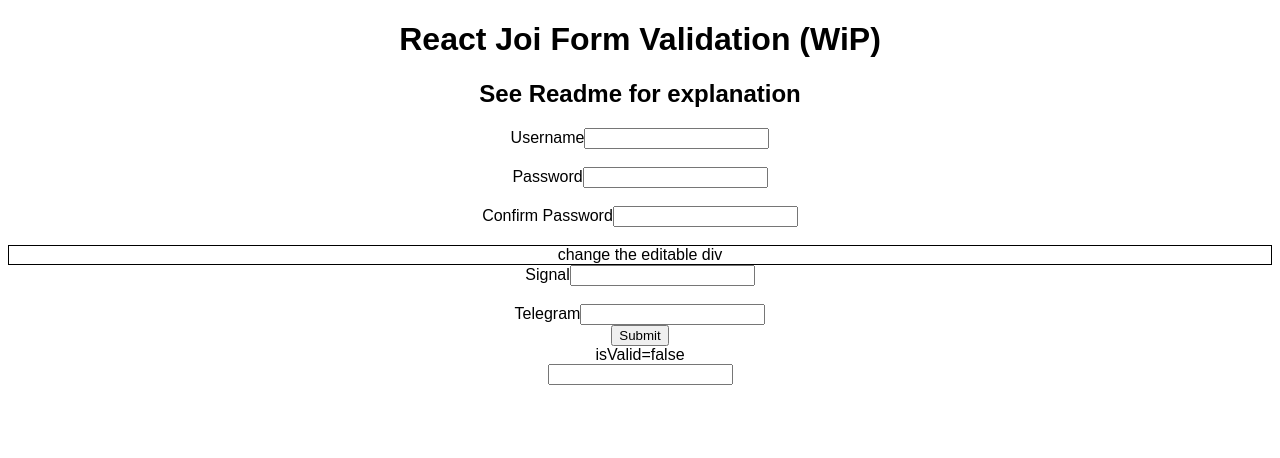
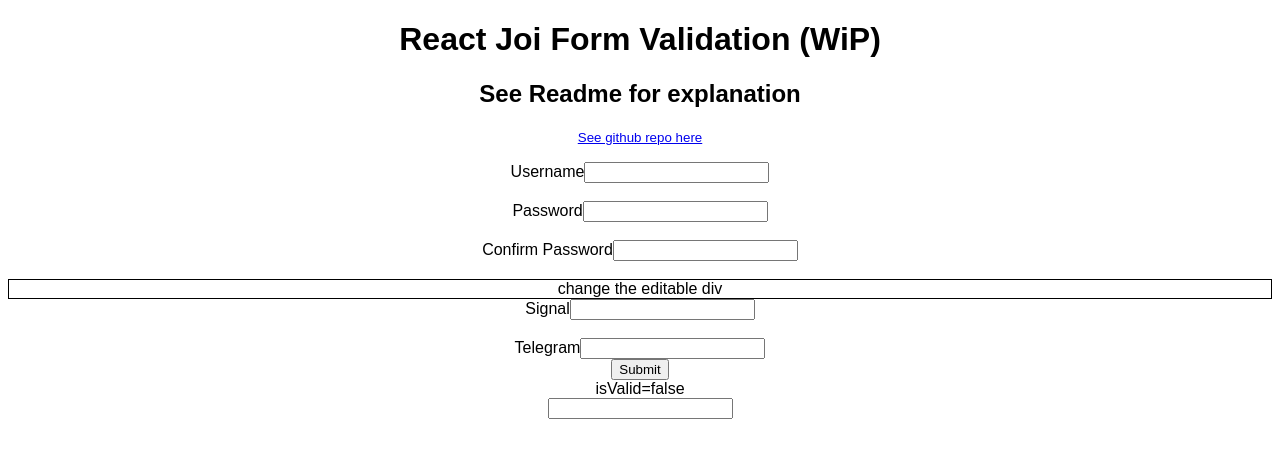
Before and after one commit to joshuaebowling/react-joi-form-validation, a React (Create React App) app: page / in a window 1280 px wide. Shown: the top 458 px of the page. Built offline with nearby package versions, Linux system fonts and the light colour scheme.

Commit message:
mercy more readme, contact link, not sure

```diff
--- a/src/App.tsx
+++ b/src/App.tsx
@@ -7,6 +7,13 @@ export default function App() {
     <div className="App">
       <h1>React Joi Form Validation (WiP)</h1>
       <h2>See Readme for explanation</h2>
+      <p>
+        <small>
+          <a href="https://github.com/joshuaebowling/react-joi-form-validation">
+            See github repo here
+          </a>
+        </small>
+      </p>
       <CreateUserForm />
     </div>
   );
--- a/src/useValidate.tsx
+++ b/src/useValidate.tsx
@@ -20,7 +20,7 @@ const parseErrors = (joiError: Joi.ValidationError) => {
 };
 
 function useValidate(
-  Schema: Joi.Schema,
+  schema: Joi.Schema,
   model: object,
   options: Joi.ValidationOptions,
   onSubmit: (model: object) => void | null,
@@ -52,7 +52,7 @@ function useValidate(
     }
   };
   useEffect(() => {
-    const { error } = Schema.validate(currentModel, options);
+    const { error } = schema.validate(currentModel, options);
     setJoiError(error ? error : null);
     const isValid = error === undefined;
     var errs = null;
```
Also changed, not shown: 1 other file (tests, documents, lock files or other folders).
